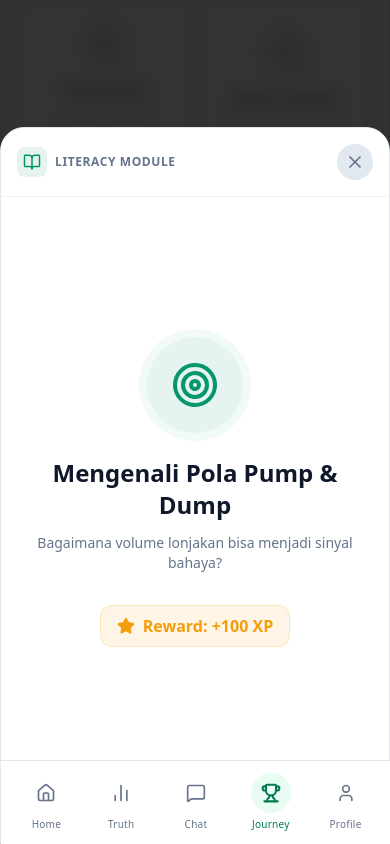
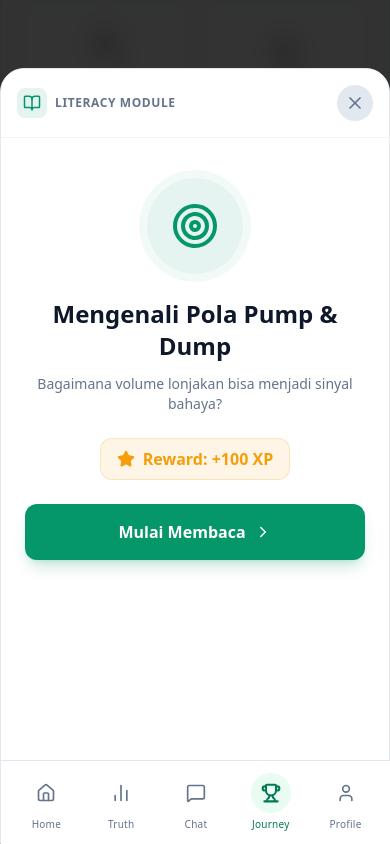
Before and after one commit to rafkiyuda/raksha-ai, a Next.js app: page /journey in a window 390 px wide. Both pictures are taken after a click on the element 191 px from the left and 956 px from the top of the page. Shown: the part 534-1378 px from the top of the page. Built offline with nearby package versions, Linux system fonts and the light colour scheme.

Commit message:
fix: improve modal height and fix intro button visibility on mobile

```diff
--- a/src/app/journey/page.tsx
+++ b/src/app/journey/page.tsx
@@ -260,7 +260,7 @@ export default function JourneyPage() {
             {/* Interactive Lesson Modal */}
             {selectedLesson && (
                 <div className="fixed inset-0 z-50 flex items-end sm:items-center justify-center bg-black/80 backdrop-blur-sm animate-in fade-in duration-300">
-                    <div className="bg-surface w-full sm:w-[500px] h-[85vh] sm:h-[600px] rounded-t-3xl sm:rounded-3xl shadow-2xl border border-border overflow-hidden flex flex-col animate-in slide-in-from-bottom-10 sm:zoom-in-95 duration-500">
+                    <div className="bg-surface w-full sm:w-[500px] h-[92vh] sm:h-[620px] rounded-t-3xl sm:rounded-3xl shadow-2xl border border-border overflow-hidden flex flex-col animate-in slide-in-from-bottom-10 sm:zoom-in-95 duration-500">
 
                         {/* Modal Header */}
                         <div className="p-4 border-b border-border/50 flex justify-between items-center bg-surface sticky top-0 z-20">
@@ -280,13 +280,13 @@ export default function JourneyPage() {
 
                             {/* Step: Intro */}
                             {lessonStep === 'intro' && (
-                                <div className="flex flex-col h-full animate-in fade-in slide-in-from-right-4 duration-300">
-                                    <div className="flex-1 flex flex-col justify-center items-center text-center">
+                                <div className="flex flex-col gap-6 animate-in fade-in slide-in-from-right-4 duration-300">
+                                    <div className="flex flex-col items-center text-center pt-4">
                                         <div className="w-24 h-24 bg-primary/10 rounded-full flex items-center justify-center text-primary mb-6 ring-8 ring-primary/5">
                                             <Target size={48} />
                                         </div>
                                         <h2 className="text-2xl font-extrabold text-foreground mb-3">{selectedLesson.title}</h2>
-                                        <p className="text-sm text-foreground-muted mb-8 max-w-xs">{selectedLesson.description}</p>
+                                        <p className="text-sm text-foreground-muted mb-6 max-w-xs">{selectedLesson.description}</p>
 
                                         <div className="inline-flex items-center gap-2 bg-warning/10 text-warning px-4 py-2 rounded-xl font-bold border border-warning/20">
                                             <Star size={18} className="fill-warning" />
```
